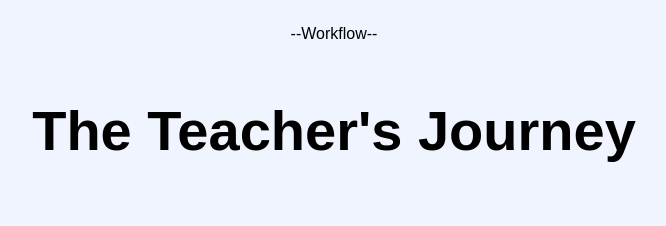
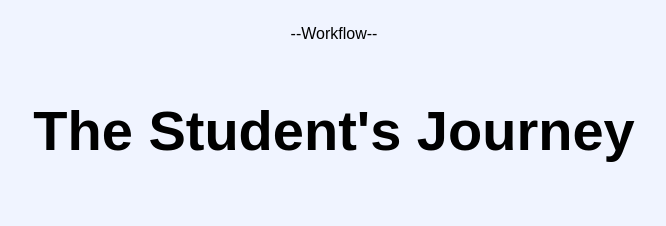
Before and after one commit to mukeshgupta6795/SnapClass_Website, a Flask app: page / in a window 1280 px wide. Shown: the part 6274-6500 px from the top of the page, without its empty margins (306-972 px from the left). Run offline with Flask 3, Linux system fonts and the light colour scheme.

Commit message:
Update index page

```diff
--- a/templates/index.html
+++ b/templates/index.html
@@ -238,7 +238,7 @@
      <section id="student-journey" class="teacher-flow" >
      <div class="flow-container">
         <div class="section-tag" style="text-align: center; margin-bottom: 40px; display: block;">--Workflow--</div>
-        <h2 style="text-align: center; font-size: 3.5rem; margin-bottom: 80px;">The Teacher's Journey</h2>
+        <h2 style="text-align: center; font-size: 3.5rem; margin-bottom: 80px;">The Student's Journey</h2>
 
         <div class="flow-step">
             <div class="flow-content">
```
